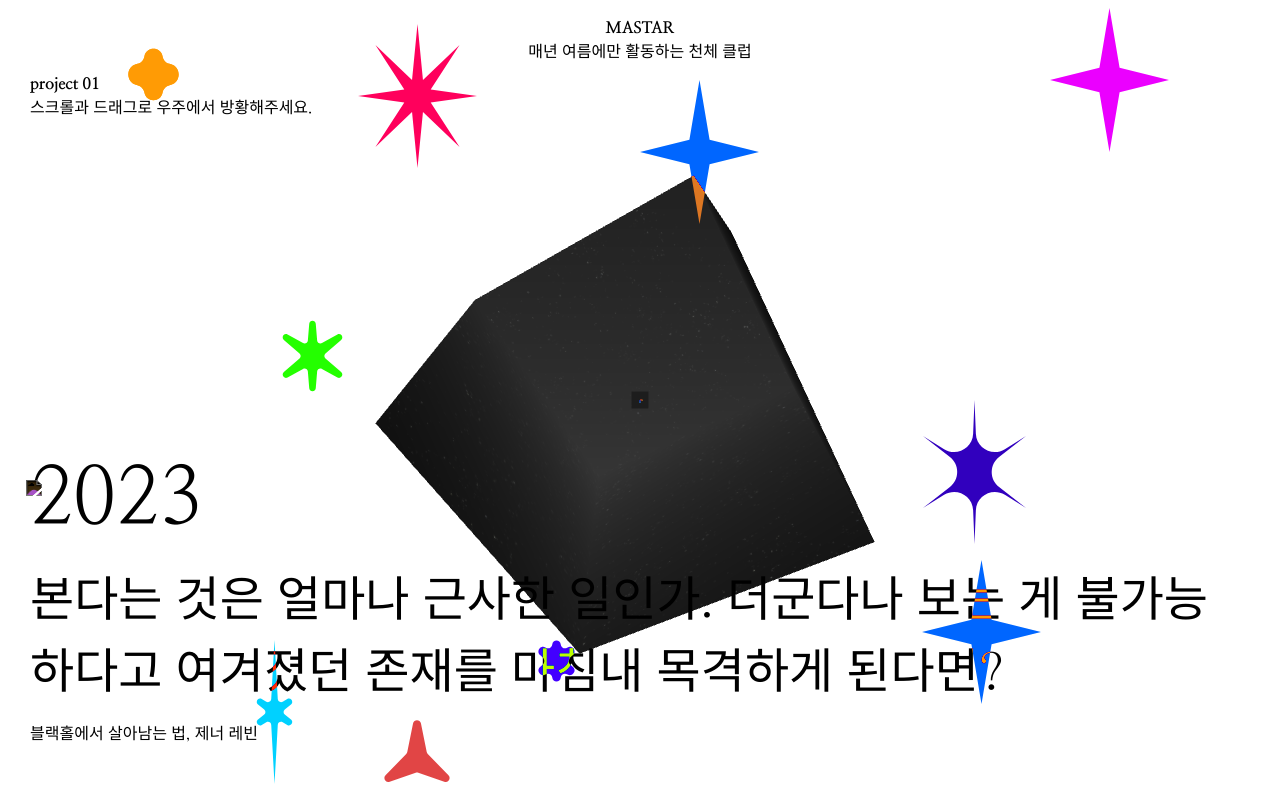
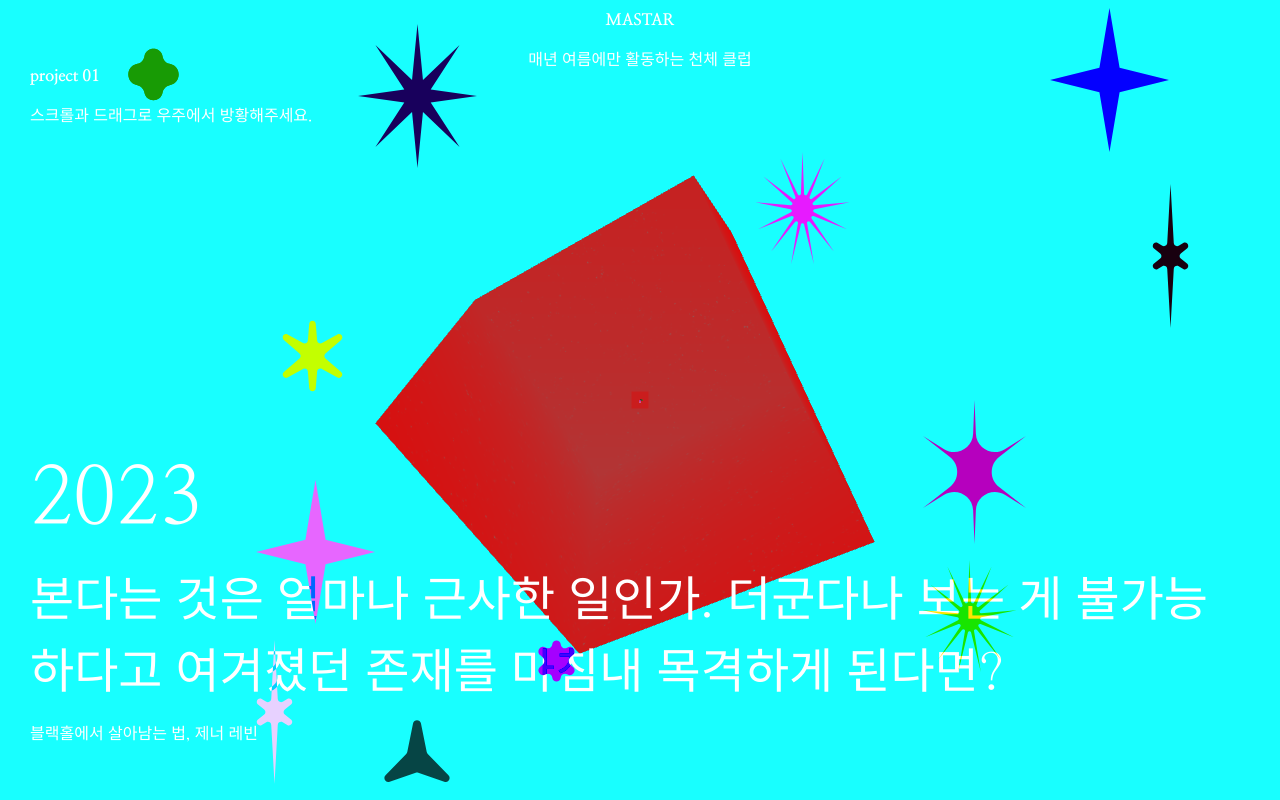
Before and after one commit to ynawhocodes/mastar, a website built with webpack: page index.html in a window 1280 px wide. Built offline with nearby package versions, Linux system fonts and the light colour scheme; animation ran at ten frames a second; files whose address does not match are found by name; a web font is replaced by a local one.

Commit message:
feat: red square version

```diff
--- a/index.html
+++ b/index.html
@@ -20,6 +20,15 @@
 </head>
 
 <body style="margin: 0; overflow: hidden;">
+    <div class="container"></div>
+    <div class="draggable star__wrapper star01">
+        <div class="star__layer"></div>
+        <img class="star__icon" src="./static/svg/star_1.svg" alt="star"/>
+    </div>
+    <div class="draggable star__wrapper star02">
+        <div class="star__layer"></div>
+        <img class="star__icon" src="./static/svg/star_2.svg" alt="star"/>
+    </div>
     <div class="draggable star__wrapper star03">
         <div class="star__layer"></div>
         <img class="star__icon" src="./static/svg/star_3.svg" alt="star"/>
@@ -46,7 +55,7 @@
     </div>
     <div class="draggable star__wrapper star09">
         <div class="star__layer"></div>
-        <img src="./static/svg/star_3.svg" alt="star"/>
+        <img src="./static/svg/star_9.svg" alt="star"/>
     </div>
     <div class="draggable star__wrapper star10">
         <div class="star__layer"></div>
@@ -59,10 +68,6 @@
     <div class="draggable star__wrapper star12">
         <div class="star__layer"></div>
         <img src="./static/svg/star_12.svg" alt="star"/>
-    </div>
-    <div class="draggable star__wrapper star13">
-        <div class="star__layer"></div>
-        <img src="./static/svg/star_13.svg" alt="star"/>
     </div>
 
     <div class="top">
@@ -82,7 +87,6 @@
         </p>
         <p class="content">블랙홀에서 살아남는 법, 제너 레빈</p>
     </div>
-    </div>
 </body>
 <script src="./public/bundle.js"></script>
 <script src="./public/draggable.js"></script>
--- a/static/styles/style.css
+++ b/static/styles/style.css
@@ -1,29 +1,38 @@
 * {
   font-family: 'Nanum Myeongjo', serif;
+  /* background-color: white;
+  mix-blend-mode: difference; */
+  color: #fff;
 }
 
-/* .container {
+*::selection {
+  background-color: transparent;
+}
+
+.container {
   mix-blend-mode: difference;
   position: fixed;
   top: 0;
   left: 0;
   width: 100%;
   height: 100%;
-  background: rgb(231 0 0);
-  z-index: 30;
+  background: rgb(231,0,0);
   pointer-events: none;
-} */
+}
 
 .top {
   position: fixed;
   top: 5%;
   left: 50%;
   transform: translate(-50%, -50%);
-  line-height: 0.5rem;
   text-align: center;
+  /* mix-blend-mode: difference;
+  background-color: white; */
 }
 
 .content {
+  /* mix-blend-mode: difference;
+  background-color: white; */
   @media (max-width: 575px) {
     font-size: 0.8rem;
   }
@@ -34,8 +43,9 @@
   top: 12%;
   left: 0%;
   transform: translate(0%, -50%);
-  line-height: 0.5rem;
   margin: 0 30px;
+  /* mix-blend-mode: difference;
+  background-color: white; */
 }
 
 .words {
@@ -67,9 +77,17 @@
   cursor: grab;
 }
 
+.star01 {
+  top: 23%;
+  left: 90%;
+}
+.star02 {
+  top: 19%;
+  left: 59%;
+}
 .star03 {
-  top: 10%;
-  left: 50%;
+  top: 60%;
+  left: 20%;
 }
 .star04 {
   top: 3%;
@@ -107,10 +125,6 @@
   top: 40%;
   left: 22%;
 }
-.star13 {
-  top: 60%;
-  left: 2%;
-}
 
 .star__wrapper {
   position: absolute;
```
